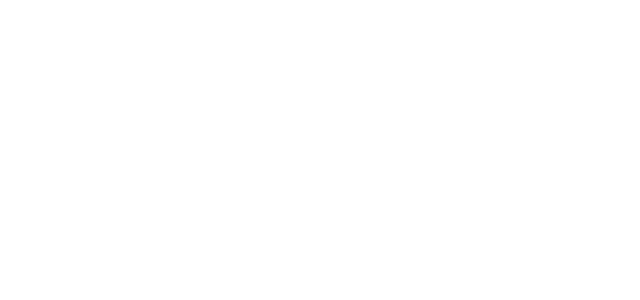
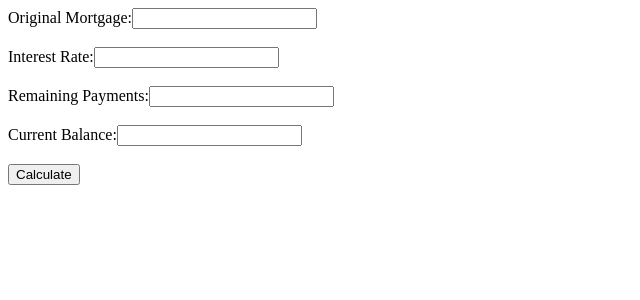
Before and after one commit to MartinFeineis/MartinFeineis.github.io, a Nuxt app in the folder hmy-page/: page /mortgage in a window 1280 px wide. Before the commit this address had no page. Shown: the top 300 px of the page, without its empty margins (0-640 px from the left). Built offline with nearby package versions, Linux system fonts and the light colour scheme.

Commit message:
adding mortgage page

```diff
--- a/hmy-page/components/Header.vue
+++ b/hmy-page/components/Header.vue
@@ -16,6 +16,9 @@ export default {
         </li>
         <li class="nav-item">
           <a class="nav-link" href="/message">Messaging Service</a>
+        </li>
+        <li class="nav-item">
+          <a class="nav-link" href="/mortgage">Mortgage calculator</a>
         </li>
         <!-- <li class="nav-item dropdown">
           <a class="nav-link dropdown-toggle" href="#" role="button" data-bs-toggle="dropdown" aria-expanded="false">
--- /dev/null
+++ b/hmy-page/pages/mortgage.vue
@@ -0,0 +1,68 @@
+<template>
+    <div>
+      <form>
+        <label for="original-mortgage">Original Mortgage:</label>
+        <input type="text" id="original-mortgage" name="original-mortgage"><br><br>
+
+        <label for="interest-rate">Interest Rate:</label>
+        <input type="text" id="interest-rate" name="interest-rate"><br><br>
+
+        <label for="remaining-payments">Remaining Payments:</label>
+        <input type="text" id="remaining-payments" name="remaining-payments"><br><br>
+
+        <label for="current-balance">Current Balance:</label>
+        <input type="text" id="current-balance" name="current-balance"><br><br>
+
+        <button type="submit" @click.prevent="calculateMortgageBalance">Calculate</button>
+      </form>
+
+      <table v-if="mortgageBalance.length">
+        <thead>
+          <tr>
+            <th>Month</th>
+            <th>Balance</th>
+          </tr>
+        </thead>
+        <tbody>
+          <tr v-for="(balance, index) in mortgageBalance" :key="index">
+            <td>{{ index + 1 }}</td>
+            <td>{{ balance }}</td>
+          </tr>
+        </tbody>
+      </table>
+    </div>
+  </template>
+
+  <script>
+  export default {
+    data() {
+      return {
+        originalMortgage: null,
+        interestRate: null,
+        remainingPayments: null,
+        currentBalance: null,
+        mortgageBalance: [],
+      };
+    },
+    methods: {
+      calculateMortgageBalance() {
+        const { originalMortgage, interestRate, remainingPayments, currentBalance } = this;
+
+        let balance = parseFloat(currentBalance);
+        let monthlyInterestRate = parseFloat(interestRate) / 12;
+        let totalPayments = parseFloat(remainingPayments);
+
+        let monthlyPayment =
+          (monthlyInterestRate * balance) /
+          (1 - Math.pow(1 + monthlyInterestRate, -totalPayments));
+
+        for (let i = 0; i <= totalPayments; i++) {
+          let interestPaid = balance * monthlyInterestRate;
+          let principalPaid = monthlyPayment - interestPaid;
+          balance -= principalPaid;
+          this.mortgageBalance.push(balance.toFixed(2));
+        }
+      },
+    },
+  };
+  </script>
```
